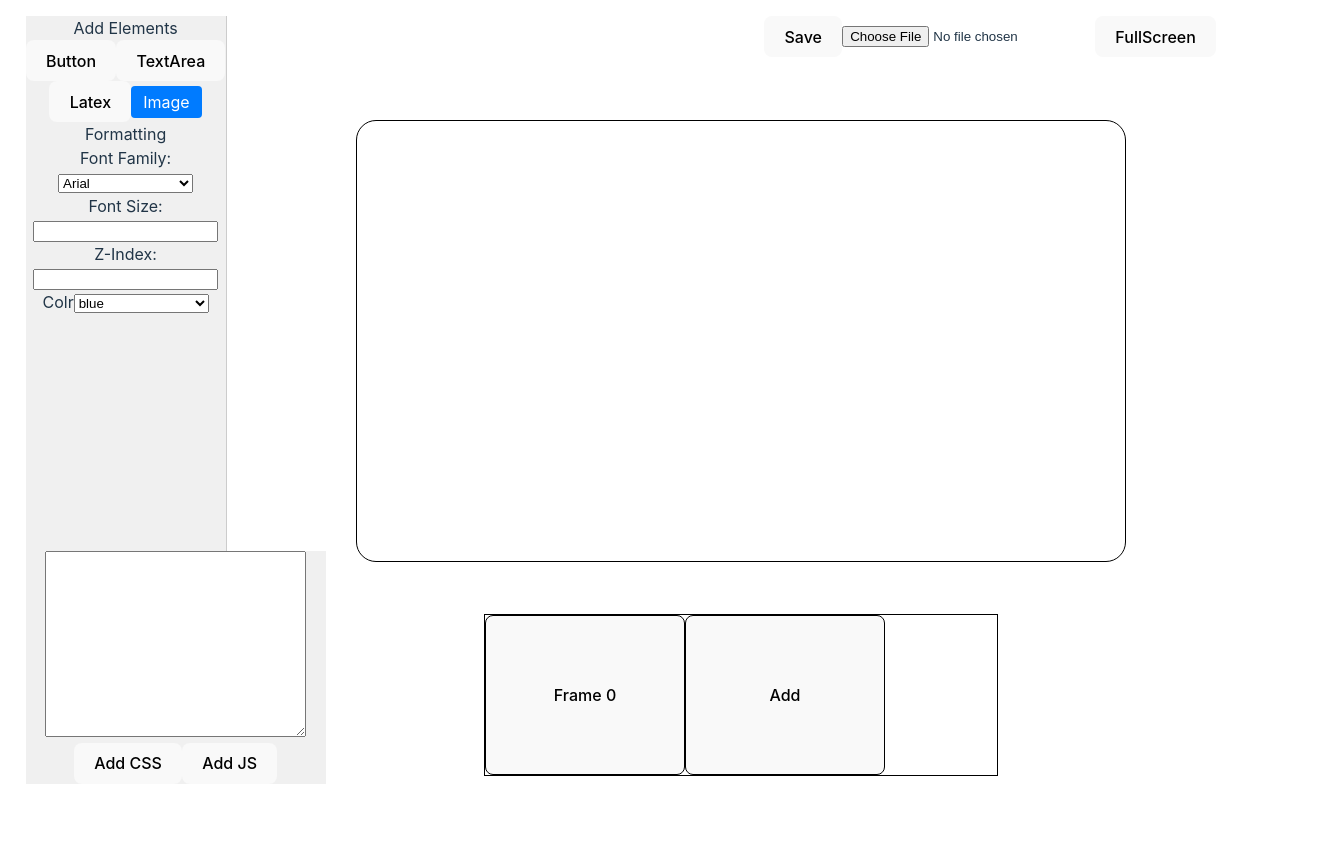
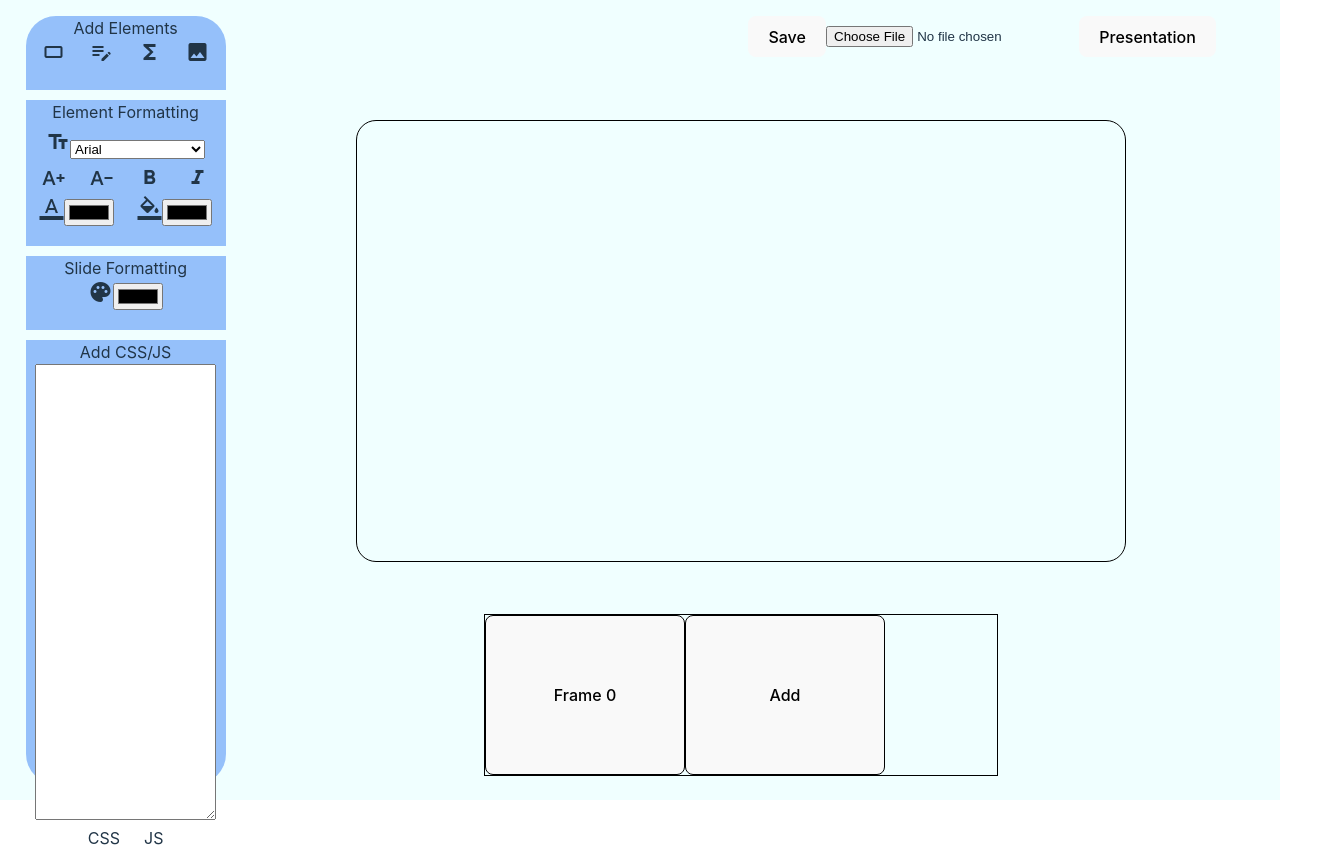
Before and after one commit to mk314k/SlideCraftK, a React (Vite) app: page / in a window 1280 px wide. Shown: the whole page, 1344 px wide, since content can reach past the window. After the commit the page ends 800 px from the top, so only its background shows below. Built offline with nearby package versions, Linux system fonts and the light colour scheme; what statebinderk would draw is missing.

Commit message:
ui toolbar

```diff
--- a/index.html
+++ b/index.html
@@ -3,6 +3,7 @@
   <head>
     <meta charset="UTF-8" />
     <meta name="viewport" content="width=device-width, initial-scale=1.0" />
+    <link rel="stylesheet" href="https://fonts.googleapis.com/icon?family=Material+Icons">
     <script type="text/javascript" id="MathJax-script" async
       src="https://cdn.jsdelivr.net/npm/mathjax@3.0.0/es5/tex-chtml.js">
     </script>
--- a/src/App.css
+++ b/src/App.css
@@ -1,12 +1,11 @@
 #root {
-  max-width: 1280px;
-  margin: 0 auto;
-  padding: 2rem;
   text-align: center;
   border: none;
   width: 100vw;
   height: 100vh;
   --tool-width: min(25vw, 200px);
+  --background: azure;
+  background: var(--background);
 }
 
 /* App.css */
@@ -30,9 +29,19 @@
   left: 2vw;
   width: var(--tool-width);
   height: 96vh;
-  background-color: #f0f0f0;
-  border-right: 1px solid #ccc;
+  background-color: rgba(59,130,246,.5);
+  border-radius: 30px;
 }
+.toolset{
+  border-bottom: 10px solid;
+  border-color: var(--background);
+  padding-bottom: 20px;
+}
+.tool{
+  cursor: pointer;
+  padding: 6px 12px;
+}
+
 .bot-sect {
   position: fixed;
   left: 2vw;
--- a/src/App.tsx
+++ b/src/App.tsx
@@ -2,7 +2,7 @@ import './App.css';
 import React, { useState, useEffect } from 'react';
 import {KComponents, KElementProps} from './component/component';
 import { KElementData, KSlide, KSlideSet, defaultFileName } from './frame';
-import {downloadFile, handleFullScreen, insertCode } from './component/utility';
+import {downloadFile, handleFullScreen } from './component/utility';
 import { Tools } from './tools';
 
 
@@ -111,13 +111,13 @@ const App:React.FC = () => {
       <div className='top-sect'>
           <button onClick={() => downloadFile(defaultFileName+'.scs', KSlideSet.save())}>Save</button>
           <input type="file" onChange={handleLoad}/>
-          <button onClick={handleFullScreen}>FullScreen</button>
+          <button onClick={handleFullScreen}>Presentation</button>
       </div>
-      <div className='bot-sect'>
+      {/* <div className='bot-sect'>
         <textarea name="code" id="code" cols={30} rows={12}></textarea>
         <button onClick={()=>{insertCode('style')}}>Add CSS</button>
         <button onClick={()=>{insertCode('script')}}>Add JS</button>
-      </div>
+      </div> */}
     </div>
   )
 }
--- a/src/tools.tsx
+++ b/src/tools.tsx
@@ -1,3 +1,4 @@
+import { insertCode } from "./component/utility";
 import { KSlideSet } from "./frame"
 import { globalVar } from 'statebinderk';
 
@@ -25,18 +26,29 @@ const handleStyleChange = (e:React.ChangeEvent<HTMLInputElement>, funct:Callable
 const handleFontFamilyChange = () =>{
 
 }
-const handleFontSizeChange = (e:React.ChangeEvent<HTMLInputElement>) =>{
+// const handleFontSizeChange = (e:React.ChangeEvent<HTMLInputElement>) =>{
+//     const elem = document.getElementById(`${KSlideSet.activeEID}div`);
+//     if (elem){
+//         console.log(elem.style.fontSize);
+//         elem.style.fontSize = e.target.value+'em';
+//         console.log(elem.style.fontSize);
+//     }
+// }
+
+const handleBgColorChange = () =>{
+
+}
+const handleTextColorChange = (e:React.ChangeEvent<HTMLInputElement>) =>{
+    console.log(e.target.value)
     const elem = document.getElementById(`${KSlideSet.activeEID}div`);
     if (elem){
-        console.log(elem.style.fontSize);
-        elem.style.fontSize = e.target.value+'em';
-        console.log(elem.style.fontSize);
+        elem.style.color = e.target.value;
     }
 
 }
-const handleZIndexChange = () =>{
+// const handleZIndexChange = () =>{
 
-}
+// }
 
 export const Tools:React.FC<ToolsProps> = ({handleAddElement}) => {
     console.log("rendering tools");
@@ -54,55 +66,76 @@ export const Tools:React.FC<ToolsProps> = ({handleAddElement}) => {
         reader.readAsDataURL(file);
       }
     };
+    const elementTools = [
+        {name:'button', icon:'crop_16_9'},
+        {name:'textarea', icon:'edit_note'},
+        {name:'latex', icon:'functions'}
+    ]
 
     return (
       <div className="toolbar">
         <span>Add Elements</span>
-        <div>
-            <button className="tool" onClick={()=>handleAddElement('button')}>
-                Button
-            </button>
-            <button className="tool" onClick={()=>handleAddElement('textarea')}>
-                TextArea
-            </button>
-            <button className="tool" onClick={()=>handleAddElement('latex')}>
-                Latex
-            </button>
-            <label className="tool" style={{ padding: '6px 12px', cursor: 'pointer', backgroundColor: '#007bff', color: '#fff', borderRadius: '4px' }}>
-                Image
+        <div className="toolset">
+            {elementTools.map(
+                (tool)=>(
+                    <label className="tool" onClick={()=>{handleAddElement(tool.name)}}>
+                        <i className="material-icons">{tool.icon}</i>
+                    </label>
+                )
+            )}
+            <label className="tool">
+                <i className="material-icons">image</i>
                 <input type="file" accept="image/*" onChange={handleAddImage} style={{ position: 'absolute', left: '-9999px' }} />
             </label>
         </div>
-        <span>Formatting</span>
-        <div>
-            <div>
-                <label htmlFor="font-family">Font Family:</label>
+        <span>Element Formatting</span>
+        <div className="toolset">
+            <div className="tool">
+                <i className="material-icons">text_fields</i>
                 <select id="font-family" onChange={handleFontFamilyChange}>
                     <option value="Arial">Arial</option>
                     <option value="Helvetica">Helvetica</option>
                     <option value="Times New Roman">Times New Roman</option>
-                    {/* Add more font options here */}
                 </select>
             </div>
-            <div>
-                <label htmlFor="font-size">Font Size:</label>
-                <input type="number" id="font-size" onChange={(e)=>{handleStyleChange(e, handleFontSizeChange, 'font-size')}} />
-            </div>
-            <div>
+            <label className="tool">
+                <i className="material-icons">text_increase</i>
+            </label>
+            <label className="tool">
+                <i className="material-icons">text_decrease</i>
+            </label>
+            <label className="tool">
+                <i className="material-icons">format_bold</i>
+            </label>
+            <label className="tool">
+                <i className="material-icons">format_italic</i>
+            </label>
+            {/* <div>
                 <label htmlFor="z-index">Z-Index:</label>
                 <input type="number" id="z-index" onChange={handleZIndexChange} />
-            </div>
-            <div>
-                <label htmlFor="z-index">Colr</label>
-                <select id="font-family" onChange={(e)=>{slideBGColr.transition(e.target.value)}}>
-                    <option value="blue">blue</option>
-                    <option value="red">red</option>
-                    <option value="Times New Roman">Times New Roman</option>
-                    {/* Add more font options here */}
-                </select>
-            </div>
+            </div> */}
+            <label className="tool">
+                <i className="material-icons">format_color_text</i>
+                <input type="color" id="text-color" onChange={(e)=>{handleStyleChange(e, handleTextColorChange, 'color')}} />
+            </label>
+            <label className="tool">
+                <i className="material-icons">format_color_fill</i>
+                <input type="color" id="background-color" onChange={(e)=>{handleStyleChange(e, handleBgColorChange, 'background-color')}} />
+            </label>
         </div>
-
+        <span>Slide Formatting</span>
+        <div className="toolset">
+            <label className="tool">
+                <i className="material-icons">palette</i>
+                <input type="color" id="background-color" onChange={(e)=>{slideBGColr.transition(e.target.value)}} />
+            </label>
+        </div>
+        <span>Add CSS/JS</span>
+        <div className='toolset'>
+            <textarea name="code" id="code" cols={20} rows={30}></textarea>
+            <label className="tool" onClick={()=>{insertCode('style')}}>CSS</label>
+            <label className="tool" onClick={()=>{insertCode('script')}}>JS</label>
+        </div>
       </div>
     )
   }
```
Also changed, not shown: src/katexComponent.tsx (+2 -26 lines).
